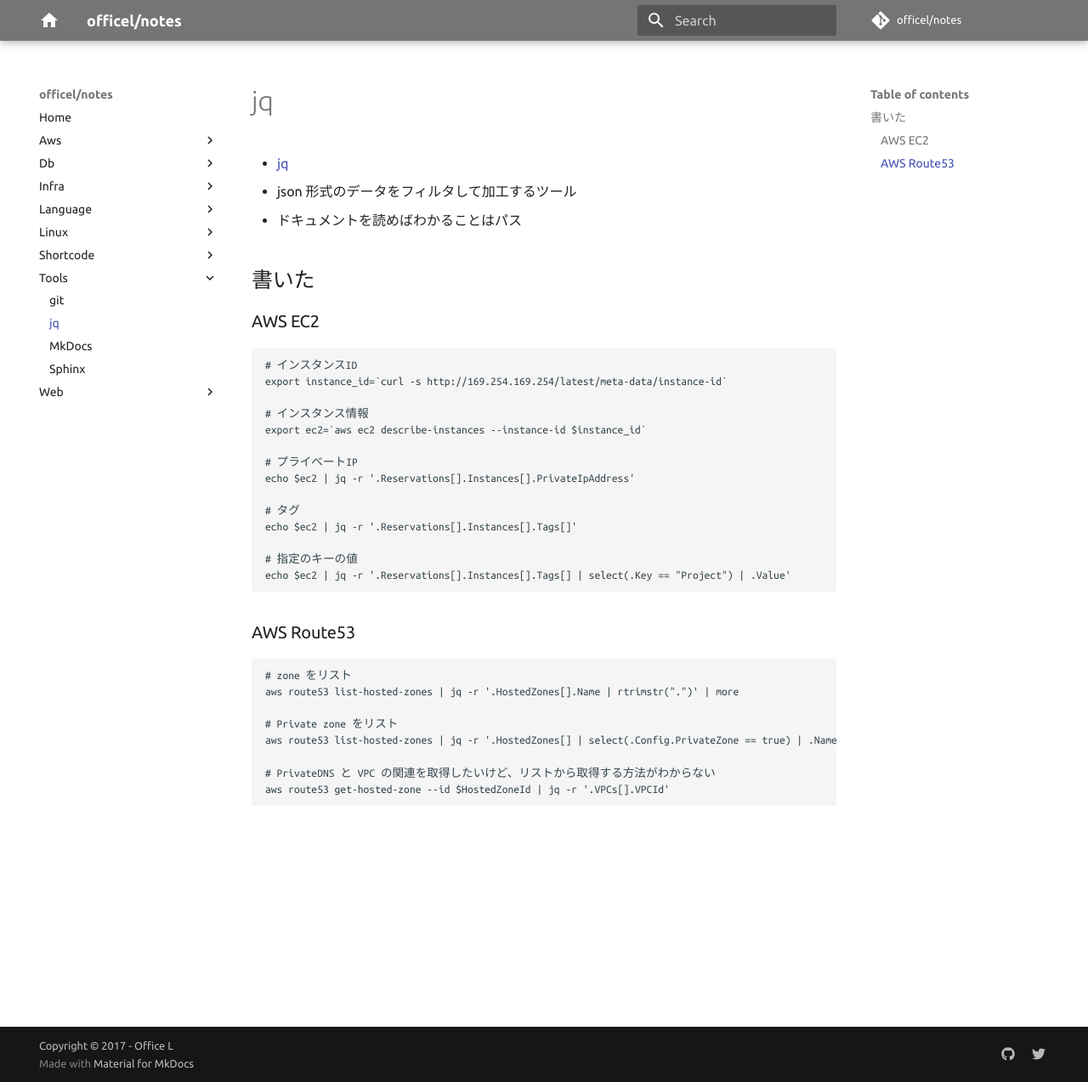
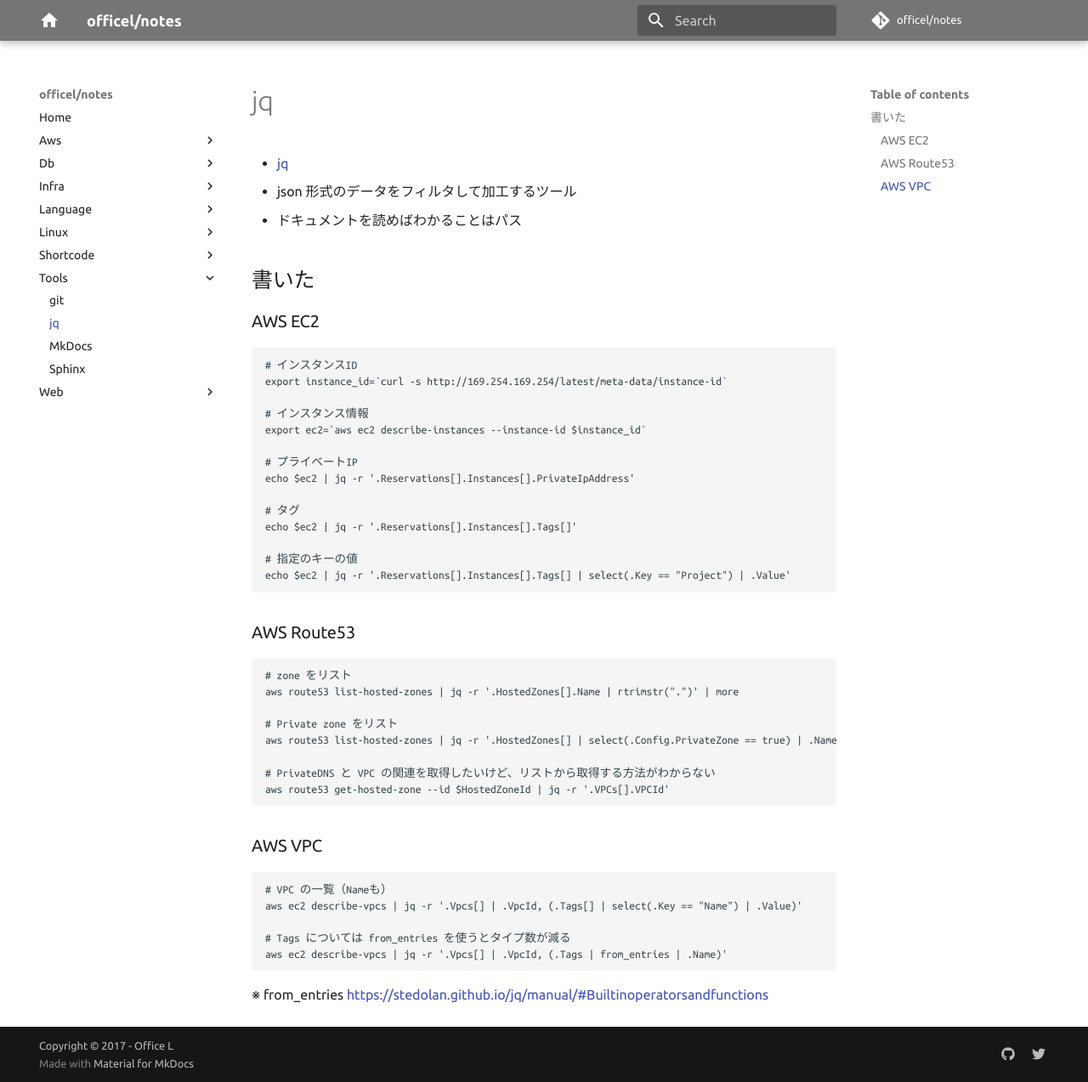
Before and after one commit to officel/notes, an MkDocs documentation site: the page built from docs/tools/jq.md, in a window 1280 px wide and 1273 px high. Shown: the whole window at 85% size. Built offline with MkDocs 1.6.1 and Material for MkDocs 9.7.7, drawn with Linux system fonts in a browser that asks for light colours; comment, search, counter and statistics services are not loaded.

Commit message:
feat: note jq builtin from_entries, aws vpc

````diff
--- a/docs/tools/jq.md
+++ b/docs/tools/jq.md
@@ -37,3 +37,15 @@ aws route53 list-hosted-zones | jq -r '.HostedZones[] | select(.Config.PrivateZo
 # PrivateDNS と VPC の関連を取得したいけど、リストから取得する方法がわからない
 aws route53 get-hosted-zone --id $HostedZoneId | jq -r '.VPCs[].VPCId'
 ```
+
+### AWS VPC
+
+```
+# VPC の一覧（Nameも）
+aws ec2 describe-vpcs | jq -r '.Vpcs[] | .VpcId, (.Tags[] | select(.Key == "Name") | .Value)'
+
+# Tags については from_entries を使うとタイプ数が減る
+aws ec2 describe-vpcs | jq -r '.Vpcs[] | .VpcId, (.Tags | from_entries | .Name)'
+```
+
+※ from_entries https://stedolan.github.io/jq/manual/#Builtinoperatorsandfunctions
````
